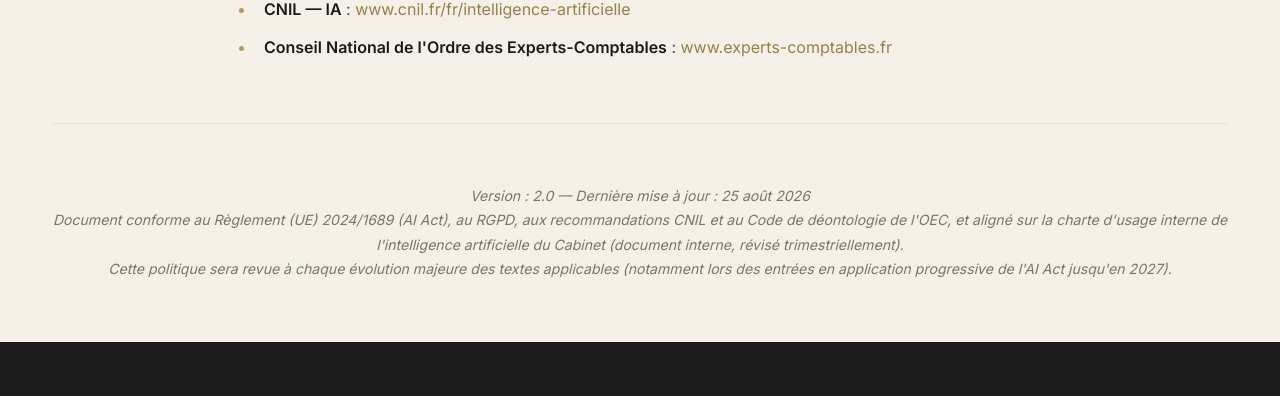
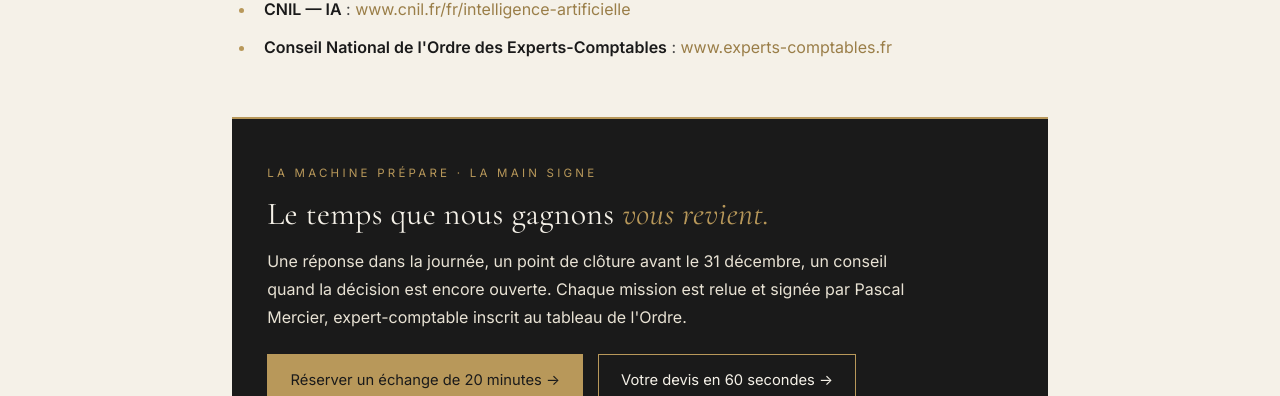
Before and after one commit to cccwam/pme_consultance, a plain HTML site: page politique-ia.html in a window 1280 px wide. Shown: the part 8570-8966 px from the top of the page. Drawn offline with Linux system fonts and the light colour scheme.

Commit message:
Politique IA : encadré de rendez-vous et devis en bas de page (clic_rdv, clic_devis)

```diff
--- a/politique-ia.html
+++ b/politique-ia.html
@@ -429,6 +429,29 @@
     <li><strong>Conseil National de l'Ordre des Experts-Comptables</strong>&nbsp;: <a href="https://www.experts-comptables.fr" target="_blank" rel="noopener">www.experts-comptables.fr</a></li>
   </ul>
 
+  <aside class="cta-ia" aria-label="Travailler avec PME CONSULTANCE">
+    <style>
+      .cta-ia{margin:3.5rem 0 1rem;padding:2.4rem 2.2rem;background:var(--noir);color:var(--ivoire);border-top:2px solid var(--or)}
+      .cta-ia .cta-ia-tag{font-family:'Inter',Arial,sans-serif;font-size:.72rem;letter-spacing:.28em;text-transform:uppercase;color:var(--or)}
+      .cta-ia h2{color:var(--ivoire);font-size:2rem;margin:.6rem 0 .9rem;border:none;padding:0}
+      .cta-ia h2 em{color:var(--or);font-style:italic}
+      .cta-ia p{color:#E8E2D4;max-width:40rem;margin:0 0 1.4rem}
+      .cta-ia .cta-ia-btns{display:flex;flex-wrap:wrap;gap:.9rem}
+      .cta-ia a.cta-ia-btn{display:inline-block;padding:.85rem 1.4rem;font-size:.92rem;border:1px solid var(--or);color:var(--noir);background:var(--or)}
+      .cta-ia a.cta-ia-btn:hover{background:var(--ivoire);border-color:var(--ivoire);color:var(--noir)}
+      .cta-ia a.cta-ia-btn.secondaire{background:transparent;color:var(--ivoire)}
+      .cta-ia a.cta-ia-btn.secondaire:hover{background:var(--ivoire);color:var(--noir)}
+      @media(max-width:600px){.cta-ia{padding:1.8rem 1.3rem}.cta-ia h2{font-size:1.6rem}}
+    </style>
+    <span class="cta-ia-tag">La machine prépare · La main signe</span>
+    <h2>Le temps que nous gagnons <em>vous revient.</em></h2>
+    <p>Une réponse dans la journée, un point de clôture avant le 31 décembre, un conseil quand la décision est encore ouverte. Chaque mission est relue et signée par Pascal Mercier, expert-comptable inscrit au tableau de l'Ordre.</p>
+    <div class="cta-ia-btns">
+      <a class="cta-ia-btn" href="https://calendar.app.google/9hbpQLjNWwukbh6V6" target="_blank" rel="noopener" data-evt="clic_rdv" onclick="window.gtag&amp;&amp;gtag('event','clic_rdv',{emplacement:'politique_ia'})">Réserver un échange de 20 minutes →</a>
+      <a class="cta-ia-btn secondaire" href="index.html#devis" data-evt="clic_devis" onclick="window.gtag&amp;&amp;gtag('event','clic_devis',{emplacement:'politique_ia'})">Votre devis en 60 secondes →</a>
+    </div>
+  </aside>
+
 </main>
 
 <div class="container">
```
